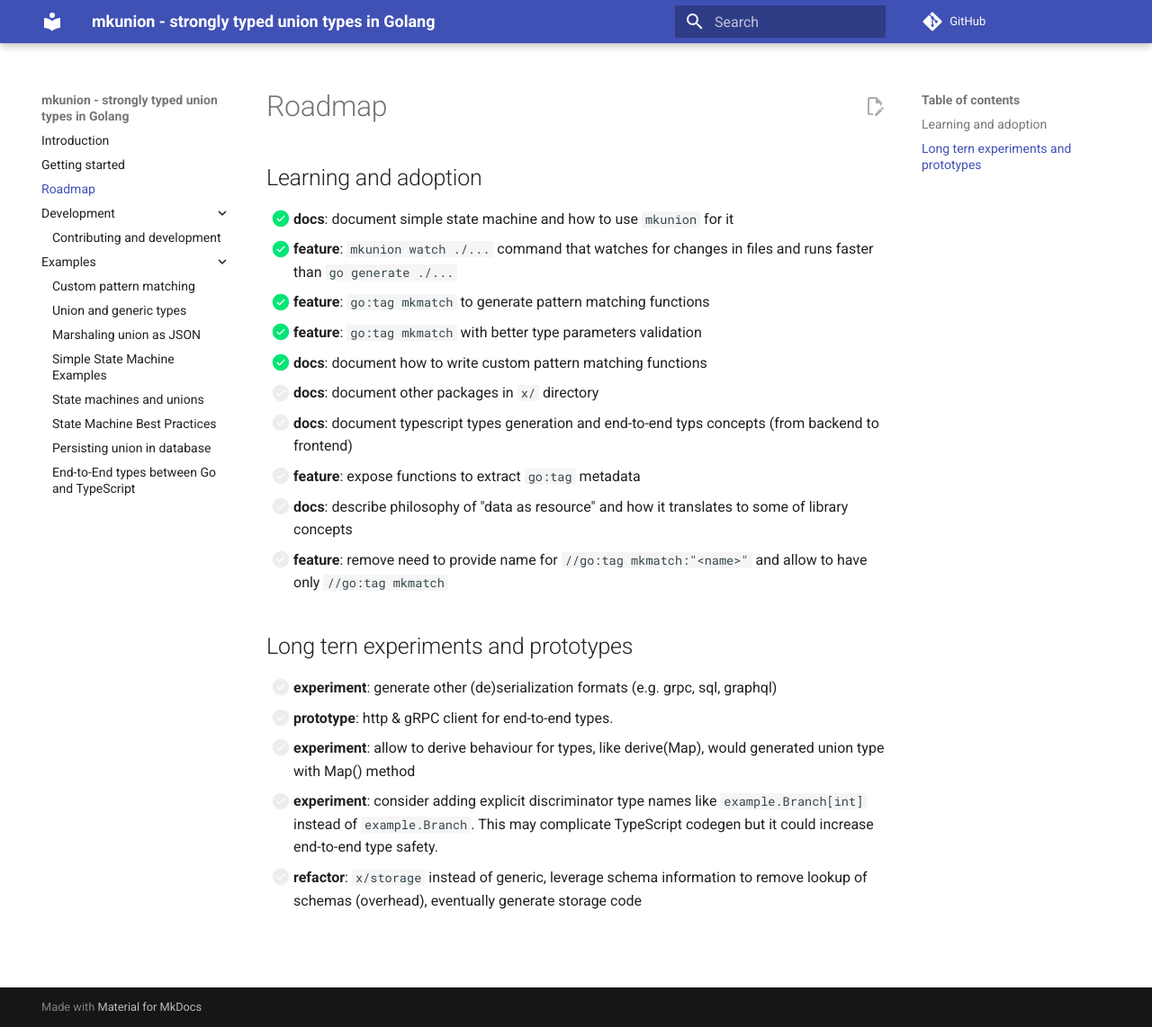
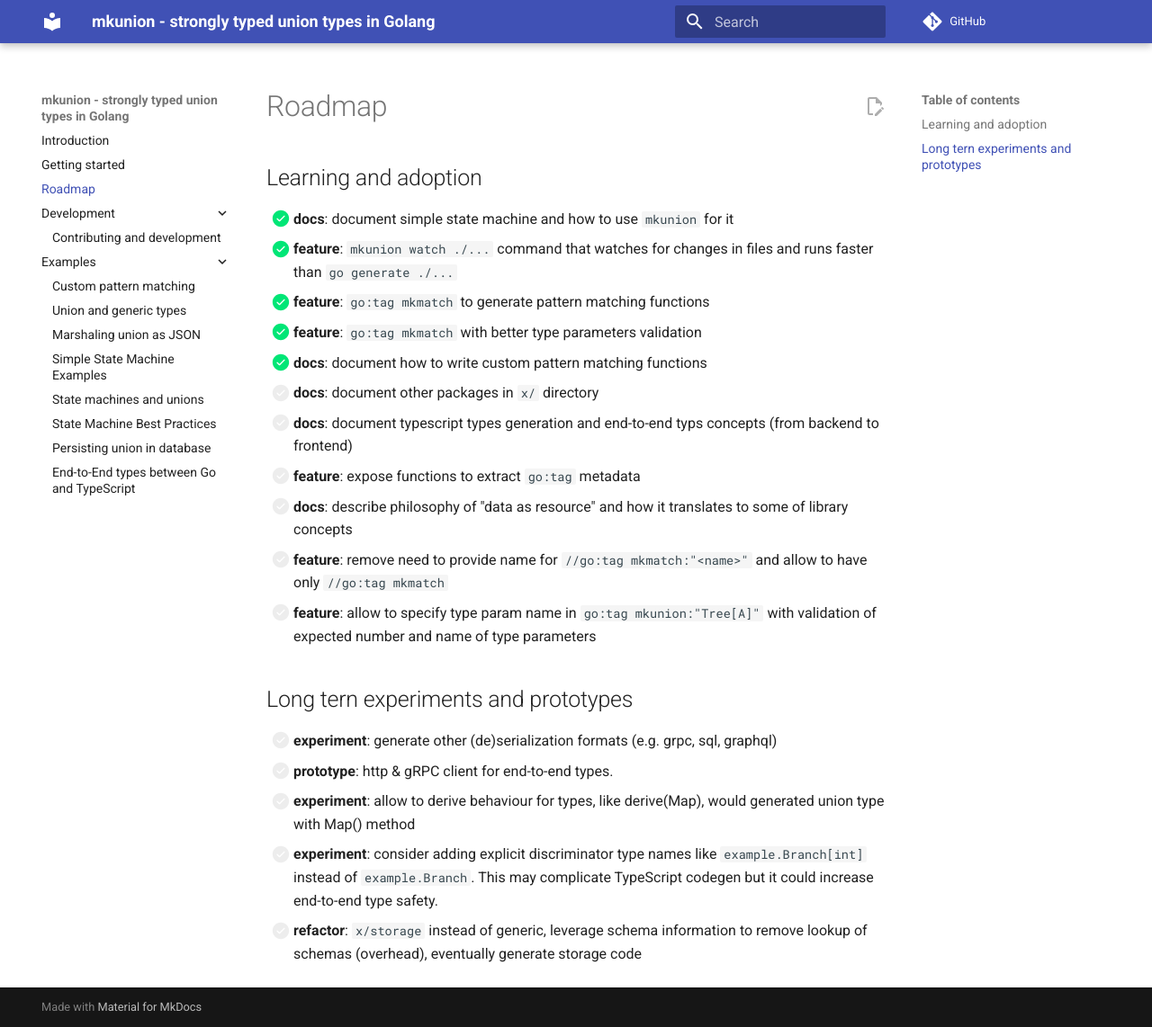
Before and after one commit to widmogrod/mkunion, an MkDocs documentation site: the page built from docs/roadmap.md, in a window 1280 px wide and 1142 px high. Shown: the whole window at 90% size. Built offline with MkDocs 1.6.1 and Material for MkDocs 9.7.7, drawn with Linux system fonts in a browser that asks for light colours; comment, search, counter and statistics services are not loaded.

Commit message:
docs: add task to specify and validate type params in `go:tag mkunion` roadmap
- Updated roadmap to include a new feature task for specifying type parameter names with validation.

```diff
--- a/docs/roadmap.md
+++ b/docs/roadmap.md
@@ -11,6 +11,7 @@
 - [ ] **feature**: expose functions to extract `go:tag` metadata
 - [ ] **docs**: describe philosophy of "data as resource" and how it translates to some of library concepts
 - [ ] **feature**: remove need to provide name for `//go:tag mkmatch:"<name>"` and allow to have only `//go:tag mkmatch`
+- [ ] **feature**: allow to specify type param name in `go:tag mkunion:"Tree[A]"` with validation of expected number and name of type parameters
 
 ## Long tern experiments and prototypes
 
```
